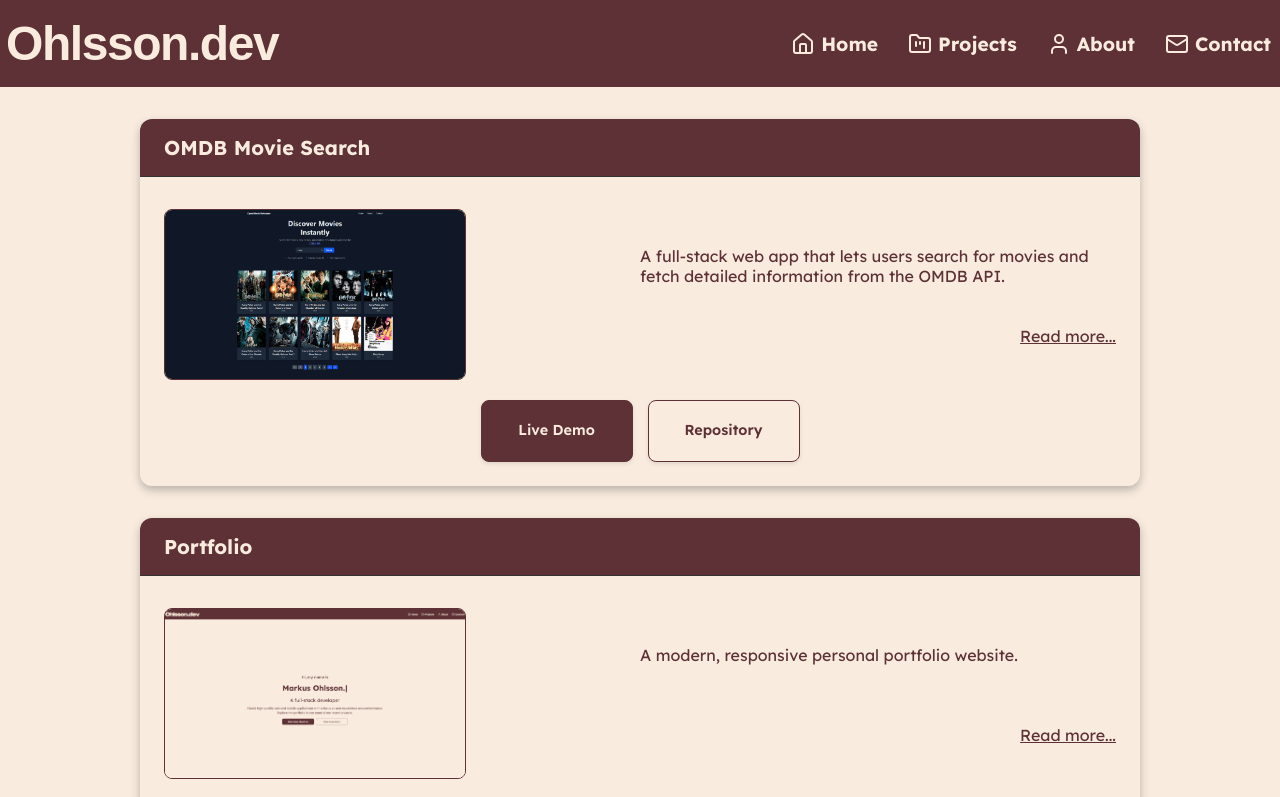
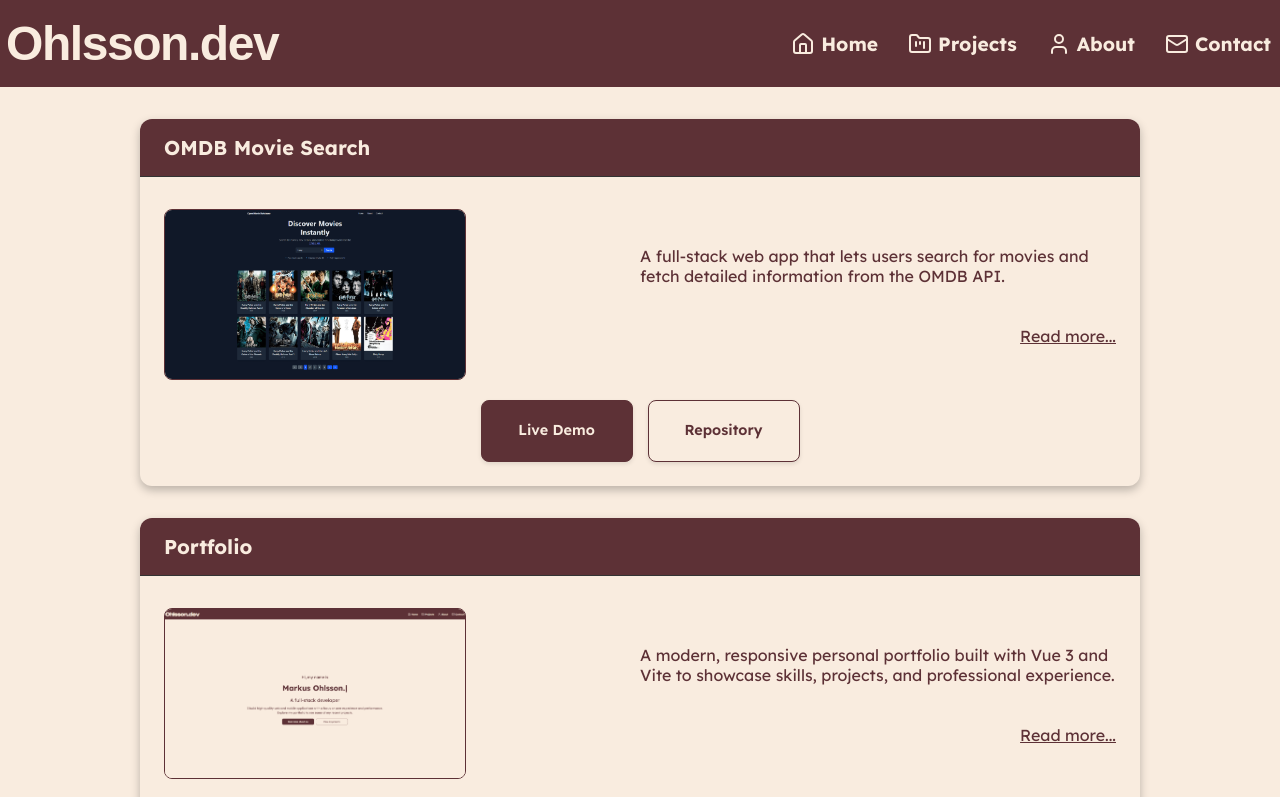
Before and after one commit to markusohlsson/portfoliov2, a Vue app: page /projects in a window 1280 px wide. Shown: the top 797 px of the page. Built offline with nearby package versions, Linux system fonts and the light colour scheme; a web font is replaced by a local one.

Commit message:
Readme and project text updated

```diff
--- a/src/data/projects.js
+++ b/src/data/projects.js
@@ -27,8 +27,8 @@ export const projects = [
   {
     id: 'portfolio',
     title: 'Portfolio',
-    shortDescription: 'A modern, responsive personal portfolio website.',
-    longDescription: 'A modern, responsive personal portfolio website built with Vue 3, Vite, and animated UI enhancements. Designed to showcase my skills and projects as a Full Stack Developer.',
+    shortDescription: 'A modern, responsive personal portfolio built with Vue 3 and Vite to showcase skills, projects, and professional experience.',
+    longDescription: 'This portfolio website is a full-featured, responsive web application built with Vue 3 and Vite, designed to highlight my skills and projects as a Full Stack Developer. It features smooth scroll animations with AOS, dynamic typing effects with Typed.js, and a clean, modular component structure using the Composition API. The project emphasizes performance, maintainability, and a modern user experience, with client-side routing powered by Vue Router and a lightweight, fast development setup. Additional tooling includes ESLint and Stylelint for code quality, ensuring a professional and polished codebase.',
     image: portfolio,
     demo: 'https://www.ohlsson.dev',
     repo: 'https://github.com/markusohlsson/portfoliov2',
```
Also changed, not shown: 1 other file (tests, documents, lock files or other folders).
